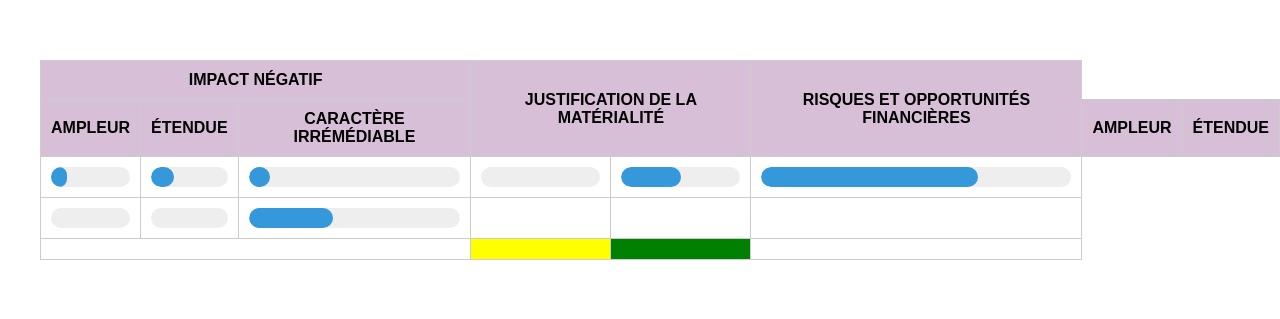
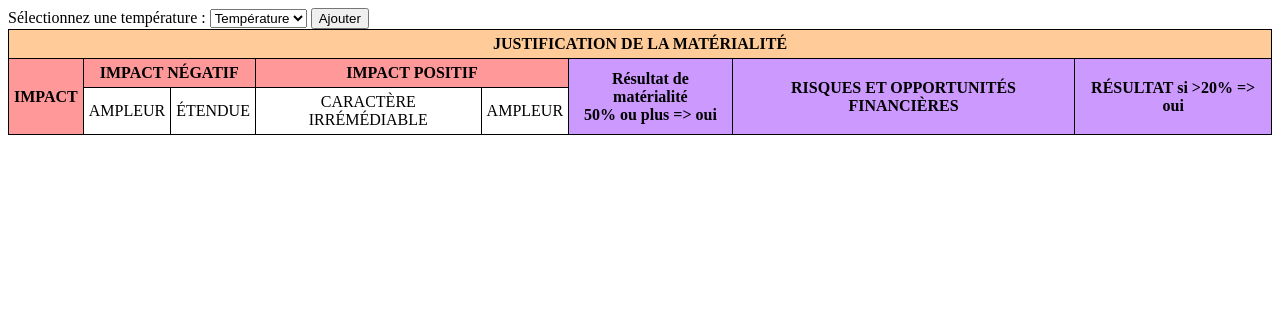
Before and after one commit to Nyftheart/WEBPHPESRS, a PHP site: page /tableur.php in a window 1280 px wide. Shown: the top 319 px of the page. Run offline with PHP 8.4, Linux system fonts and the light colour scheme; lists and menus that the app fills with data are empty.

Commit message:
changement infra et front

```diff
--- a/index.php
+++ b/index.php
@@ -154,6 +154,7 @@
     <h2>Participez au test de conformité</h2>
     <p>Évaluez votre niveau de conformité aux ESRS en participant à notre test de conformité en ligne. Découvrez dans quelle mesure votre entreprise ou organisation est concernée par ces normes et identifiez les domaines dans lesquels des améliorations peuvent être apportées.</p>
     <a href="questionaire.php" class="btn" style="">Accéder au test de conformité</a>
+    <a href="questionaire.php" class="btn" style="">Accéder au Tableau de test</a>
 </div>
 <div class="double-tile-container">
     <div class="double-tile">
--- a/tableur.php
+++ b/tableur.php
@@ -2,183 +2,122 @@
 <html lang="fr">
 <head>
     <meta charset="UTF-8">
-    <meta name="viewport" content="width=device-width, initial-scale=1.0">
-    <title>Justification de la Matérialité</title>
-</head>
-<body>
+    <title>Tableau Justification de la Matérialité</title>
     <style>
-    body {
-        font-family: Arial, sans-serif;
-        margin: 0;
-        padding: 20px;
-        box-sizing: border-box;
-    }
-
-    .container {
-        width: 100%;
-        padding: 20px;
-    }
-
         table {
             width: 100%;
             border-collapse: collapse;
-        margin: 20px 0;
+        }
+        th, td {
+            border: 1px solid black;
+            padding: 5px;
+            text-align: center;
+        }
+        th {
+            background-color: #f2f2f2;
+        }
+        .header {
+            background-color: #ffcc99;
+        }
+        .subheader {
+            background-color: #ff9999;
+        }
+        .result, .risk-opportunity, .financial-result {
+            background-color: #cc99ff;
+        }
+        .slider {
+            width: 100%;
+        }
+    </style>
+    <script>
+        function addRow() {
+            var temperatureValue = document.getElementById("temperature").value;
+            var table = document.getElementById("data-table");
+            var row = table.insertRow(-1);
+
+            var cellName = row.insertCell(0);
+            cellName.innerHTML = document.getElementById("temperature").value.toUpperCase();
+
+
+            for (var i = 1; i < 8; i++) {
+                var cell = row.insertCell(i);
+                cell.innerHTML = '<input type="range" min="0" max="100" value="50" step="25" class="slider">';
             }
 
-    th, td {
-        border: 1px solid #ccc;
-        text-align: center;
-        padding: 10px;
+            // Supprimer le contenu de la cellule de résultat financier
+            row.cells[5].innerHTML = "";
+            row.cells[7].innerHTML = "";
+            row.cells[5].innerHTML = '❌';
+            row.cells[7].innerHTML = '❌';
+
+            // Fonction pour mettre à jour le résultat de matérialité
+            function updateMaterialityResult() {
+                var cells = [1, 2, 3, 4].map(index => parseInt(row.cells[index].querySelector("input").value));
+                var materialityCell = row.cells[5];
+                if (cells.every(value => value <= 50)) {
+                    materialityCell.innerHTML = '❌';
+                } else {
+                    materialityCell.innerHTML = '✅';
+                }
             }
 
-    th {
-        background-color: #f0f0f0;
+            // Fonction pour mettre à jour le résultat si >20%
+            function updateGreaterThan20Result() {
+                var value = parseInt(row.cells[6].querySelector("input").value);
+                var resultCell = row.cells[7];
+                if (value > 50) {
+                    resultCell.innerHTML = '✅';
+                } else {
+                    resultCell.innerHTML = '❌';
+                }
             }
 
-    thead th {
-        background-color: #d8bfd8;
+            // Appeler les fonctions pour mettre à jour les résultats lorsque les curseurs sont déplacés
+            for (var i = 1; i < 5; i++) {
+                row.cells[i].querySelector("input").addEventListener("input", updateMaterialityResult);
+            }
+            row.cells[6].querySelector("input").addEventListener("input", updateGreaterThan20Result);
         }
 
-    .gauge {
-        width: 100%;
-        height: 20px;
-        background-color: #eee;
-        position: relative;
-        border-radius: 10px;
-        overflow: hidden;
+        // Fonction pour mettre à jour l'impact en fonction du choix de la liste
+        function updateImpact() {
+            var selectValue = document.getElementById("temperature").value;
+            var impactCell = document.querySelector(".subheader");
+            impactCell.innerHTML = selectValue.toUpperCase();
         }
+    </script>
+</head>
+<body>
 
-    .gauge::after {
-        content: '';
-        display: block;
-        height: 100%;
-        background-color: #3498db;
-        width: 0;
-        border-radius: 10px;
-        transition: width 0.5s;
-    }
+<form>
+    <label for="temperature">Sélectionnez une température :</label>
+    <select id="temperature" onchange="updateImpact()">
+        <option value="Température">Température</option>
+        <option value="EAU">EAU</option>
+        <option value="AIR">AIR</option>
+    </select>
+    <button type="button" onclick="addRow()">Ajouter</button>
+</form>
 
-    .gauge[data-value="20"]::after { width: 20%; }
-    .gauge[data-value="30"]::after { width: 30%; }
-    .gauge[data-value="10"]::after { width: 10%; }
-    .gauge[data-value="0"]::after { width: 0%; }
-    .gauge[data-value="50"]::after { width: 50%; }
-    .gauge[data-value="70"]::after { width: 70%; }
-    .gauge[data-value="40"]::after { width: 40%; }
-
-    .results {
-        display: flex;
-        justify-content: space-around;
-    }
-
-    .result {
-        width: 100px;
-        height: 50px;
-        margin: 10px;
-    }
-
-    .result-yellow {
-        background-color: yellow;
-    }
-
-    .result-green {
-        background-color: green;
-    }
-
-</style>
-<div class="container">
-    <table>
-        <thead>
+<table id="data-table">
     <tr>
-            <th colspan="3">IMPACT NÉGATIF</th>
-            <th colspan="2" rowspan="2">JUSTIFICATION DE LA MATÉRIALITÉ</th>
-            <th rowspan="2">RISQUES ET OPPORTUNITÉS FINANCIÈRES</th>
+        <th colspan="9" class="header">JUSTIFICATION DE LA MATÉRIALITÉ</th>
     </tr>
     <tr>
-            <th>AMPLEUR</th>
-            <th>ÉTENDUE</th>
-            <th>CARACTÈRE IRRÉMÉDIABLE</th>
-            <th>AMPLEUR</th>
-            <th>ÉTENDUE</th>
-        </tr>
-        </thead>
-        <tbody>
-        <tr>
-            <td><div class="gauge" data-value="20"></div></td>
-            <td><div class="gauge" data-value="30"></div></td>
-            <td><div class="gauge" data-value="10"></div></td>
-            <td><div class="gauge" data-value="0"></div></td>
-            <td><div class="gauge" data-value="50"></div></td>
-            <td><div class="gauge" data-value="70"></div></td>
+        <th rowspan="2" class="subheader">IMPACT</th>
+        <th colspan="2" class="subheader">IMPACT NÉGATIF</th>
+        <th colspan="2" class="subheader">IMPACT POSITIF</th>
+        <th rowspan="2" class="result">Résultat de matérialité<br>50% ou plus => oui</th>
+        <th rowspan="2" class="risk-opportunity">RISQUES ET OPPORTUNITÉS FINANCIÈRES</th>
+        <th rowspan="2" class="financial-result">RÉSULTAT si >20% => oui</th>
     </tr>
     <tr>
-            <td><div class="gauge" data-value="0"></div></td>
-            <td><div class="gauge" data-value="0"></div></td>
-            <td><div class="gauge" data-value="40"></div></td>
-            <td></td>
-            <td></td>
-            <td></td>
+        <td>AMPLEUR</td>
+        <td>ÉTENDUE</td>
+        <td>CARACTÈRE IRRÉMÉDIABLE</td>
+        <td>AMPLEUR</td>
     </tr>
-        <tr>
-            <td colspan="3"></td>
-            <td style="background-color: yellow;"></td>
-            <td style="background-color: green;"></td>
-            <td></td>
-        </tr>
-        </tbody>
 </table>
-</div>
+
 </body>
 </html>
-
-<script>
-    document.addEventListener('DOMContentLoaded', function() {
-        const gaugeConfigs = [
-            { id: 'gauge1', value: 20 },
-            { id: 'gauge2', value: 30 },
-            { id: 'gauge3', value: 10 },
-            { id: 'gauge4', value: 0 },
-            { id: 'gauge5', value: 50 },
-            { id: 'gauge6', value: 70 },
-            { id: 'gauge7', value: 0 },
-            { id: 'gauge8', value: 40 },
-            { id: 'gauge9', value: 0 }
-        ];
-
-        gaugeConfigs.forEach(config => {
-            const ctx = document.getElementById(config.id).getContext('2d');
-            new Chart(ctx, {
-                type: 'doughnut',
-                data: {
-                    datasets: [{
-                        data: [config.value, 100 - config.value],
-                        backgroundColor: ['#3498db', '#eee'],
-                        borderWidth: 0
-                    }]
-                },
-                options: {
-                    rotation: 1 * Math.PI,
-                    circumference: 1 * Math.PI,
-                    cutoutPercentage: 70,
-                    tooltips: { enabled: false },
-                    hover: { mode: null },
-                    plugins: {
-                        doughnutlabel: {
-                            labels: [{
-                                text: `${config.value}%`,
-                                font: {
-                                    size: 20,
-                                    weight: 'bold'
-                                },
-                                color: '#000'
-                            }]
-                        }
-                    }
-                }
-            });
-        });
-    });
-
-</script>
-</body>
-</html>
```
Lines whose indentation alone changed are shown as unchanged.
